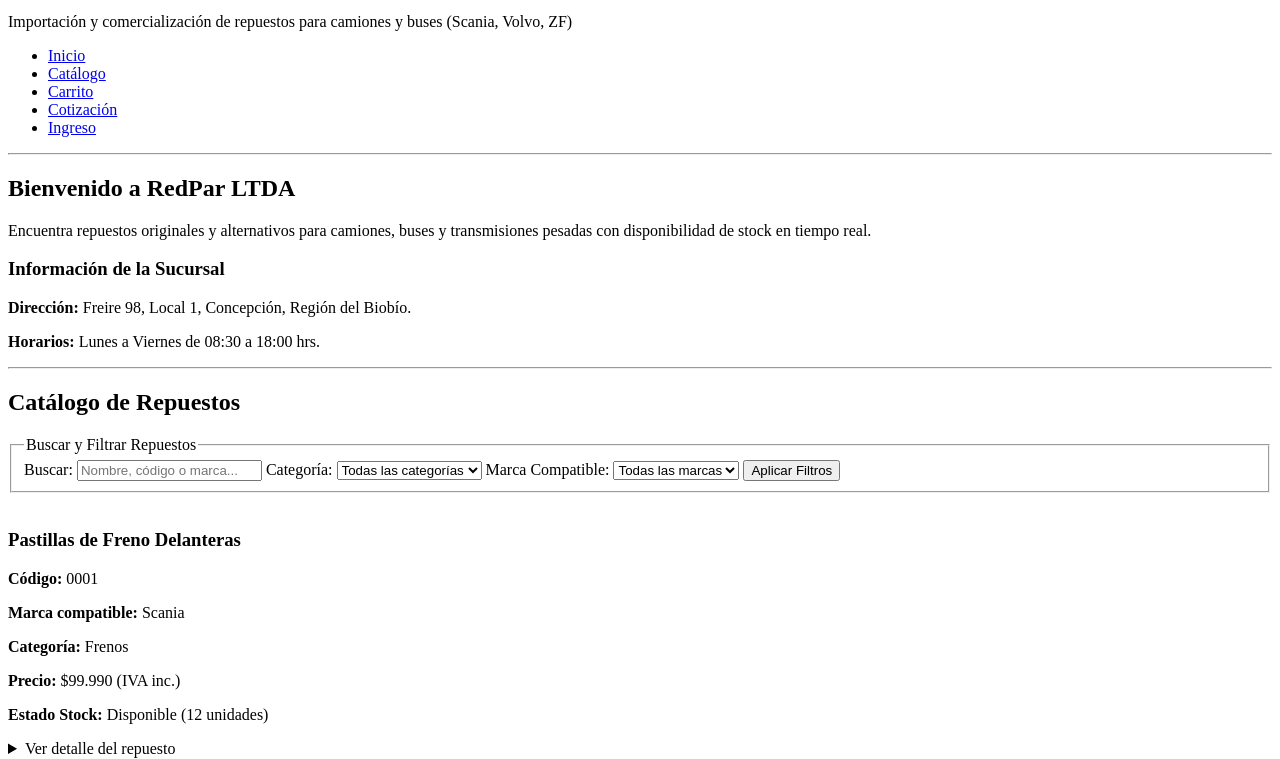
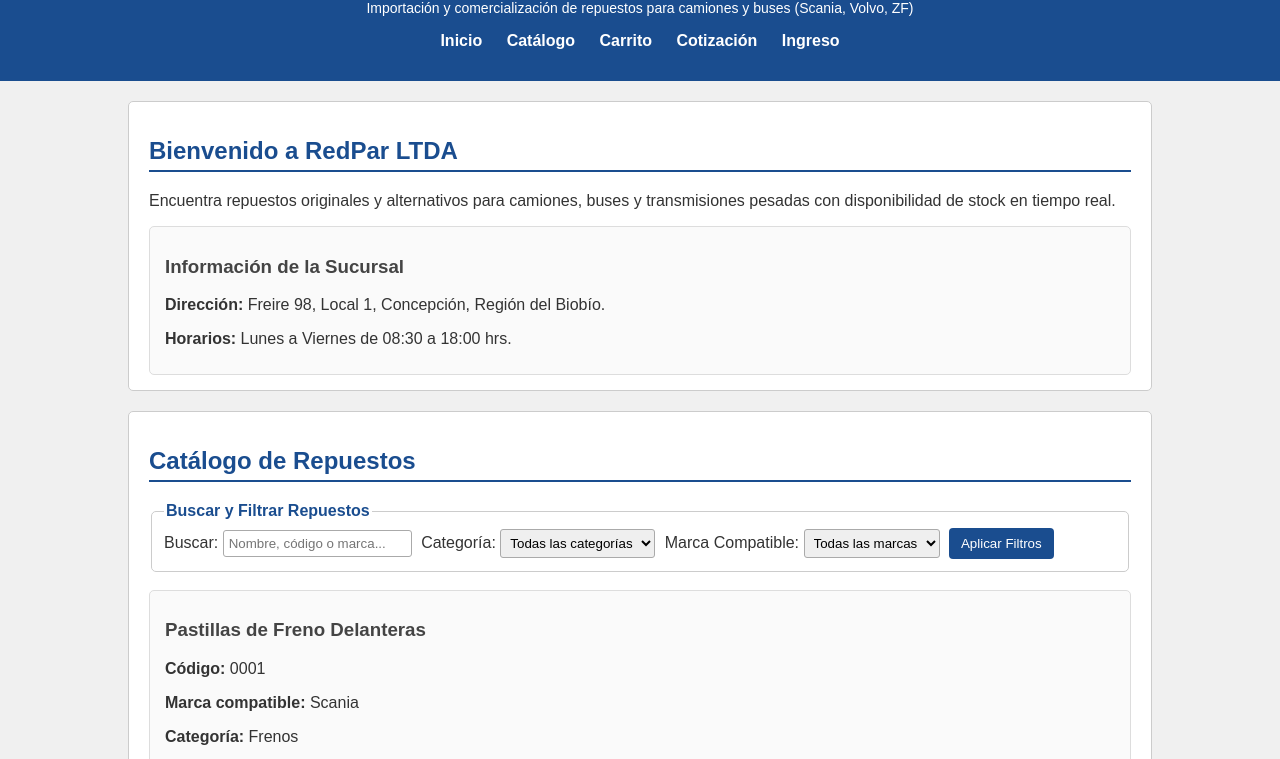
Before and after one commit to angeldelgado-gif/sitio-web-redpar, a plain HTML site: page Index.html in a window 1280 px wide. Shown: the part 67-826 px from the top of the page. Drawn offline with Linux system fonts and the light colour scheme.

Commit message:
Implementacion elementos CSS
agregue elementos CSS a la pagina HTML

```diff
--- a/Index.html
+++ b/Index.html
@@ -4,6 +4,157 @@
     <meta charset="UTF-8">
     <meta name="viewport" content="width=device-width, initial-scale=1.0">
     <title>RedPar LTDA - Importación de Repuestos</title>
+    <style>
+        /* estilos de la pagina */
+        body {
+            font-family: Arial, sans-serif;
+            background-color: #f0f0f0;
+            color: #333;
+            margin: 0;
+        }
+
+        header {
+            background-color: #1a4d8f;
+            color: white;
+            text-align: center;
+            padding: 15px;
+        }
+
+        h1 {
+            margin: 5px;
+            font-size: 36px;
+        }
+
+        header p {
+            margin: 5px;
+            font-size: 14px;
+        }
+
+        nav ul {
+            list-style: none;
+            padding: 0;
+        }
+
+        nav li {
+            display: inline;
+            margin: 0 10px;
+        }
+
+        nav a {
+            color: white;
+            text-decoration: none;
+            font-weight: bold;
+        }
+
+        nav a:hover {
+            text-decoration: underline;
+            color: #ffcc00;
+        }
+
+        hr {
+            display: none;
+        }
+
+        main {
+            width: 80%;
+            margin: auto;
+        }
+
+        section {
+            background-color: white;
+            border: 1px solid #ccc;
+            border-radius: 5px;
+            margin: 20px 0;
+            padding: 15px 20px;
+        }
+
+        h2 {
+            color: #1a4d8f;
+            border-bottom: 2px solid #1a4d8f;
+            padding-bottom: 5px;
+        }
+
+        h3 {
+            color: #444;
+        }
+
+        article {
+            background-color: #fafafa;
+            border: 1px solid #ddd;
+            border-radius: 5px;
+            padding: 10px 15px;
+        }
+
+        button {
+            background-color: #1a4d8f;
+            color: white;
+            border: none;
+            border-radius: 4px;
+            padding: 8px 12px;
+            cursor: pointer;
+        }
+
+        button:hover {
+            background-color: #2a6bc2;
+        }
+
+        button:disabled {
+            background-color: #999;
+            cursor: not-allowed;
+        }
+
+        input, select, textarea {
+            padding: 5px;
+            border: 1px solid #aaa;
+            border-radius: 3px;
+            margin: 3px 5px 3px 0;
+        }
+
+        fieldset {
+            border: 1px solid #ccc;
+            border-radius: 5px;
+        }
+
+        legend {
+            font-weight: bold;
+            color: #1a4d8f;
+        }
+
+        table {
+            border-collapse: collapse;
+            width: 100%;
+            background-color: white;
+        }
+
+        th {
+            background-color: #1a4d8f;
+            color: white;
+            padding: 8px;
+        }
+
+        td {
+            padding: 8px;
+            text-align: center;
+        }
+
+        tr:nth-child(even) {
+            background-color: #eef3fa;
+        }
+
+        summary {
+            color: #1a4d8f;
+            cursor: pointer;
+        }
+
+        footer {
+            background-color: #333;
+            color: #ddd;
+            text-align: center;
+            font-size: 13px;
+            padding: 10px;
+            margin-top: 20px;
+        }
+    </style>
 </head>
 <body>
 
```
